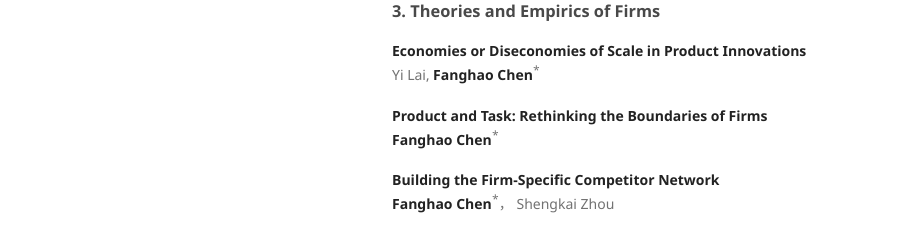
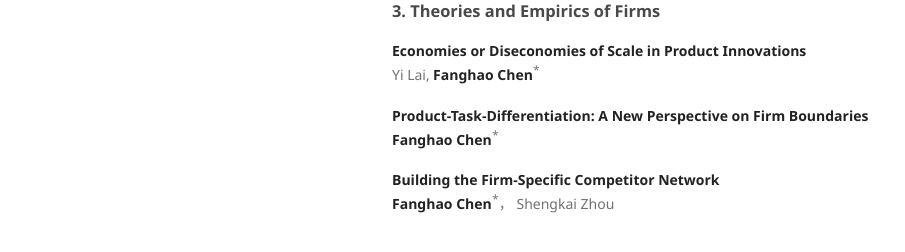
Before and after one commit to FanghaoChen/homepage, a Jekyll site: the page built from research.md, in a window 1280 px wide and 900 px high, scrolled down 675 px. Shown: the part 616-868 px from the top of the window, without its empty margins (178-1083 px from the left). Built offline with Jekyll 4.4.1, drawn with Linux system fonts in a browser that asks for light colours.

Commit message:
Update research.md

```diff
--- a/research.md
+++ b/research.md
@@ -63,7 +63,7 @@ Loren Brandt, Gilles Duranton, **Fanghao Chen**<sup>*</sup>
 **Economies or Diseconomies of Scale in Product Innovations** <br/>
 Yi Lai, **Fanghao Chen**<sup>*</sup>
 
-**Product and Task: Rethinking the Boundaries of Firms** <br/>
+**Product-Task-Differentiation: A New Perspective on Firm Boundaries** <br/>
 **Fanghao Chen**<sup>*</sup>
 
 **Building the Firm-Specific Competitor Network** <br/>
```
